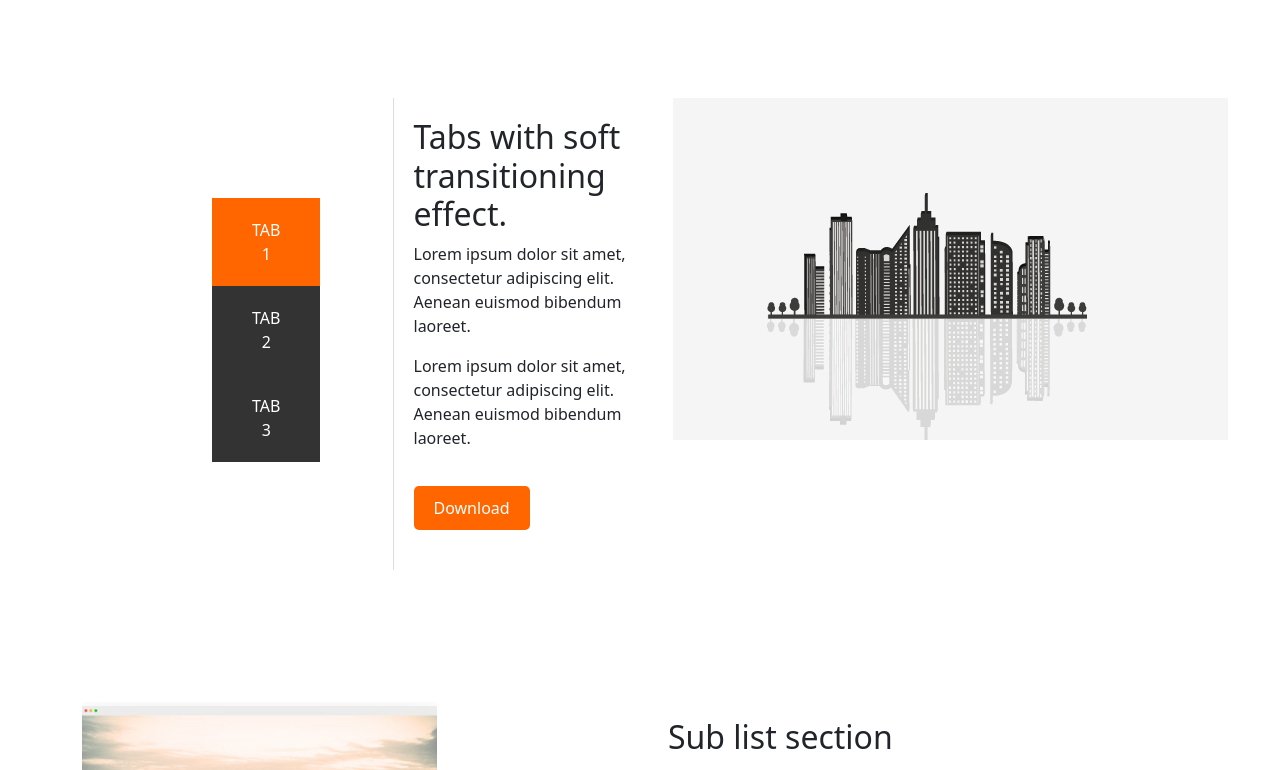
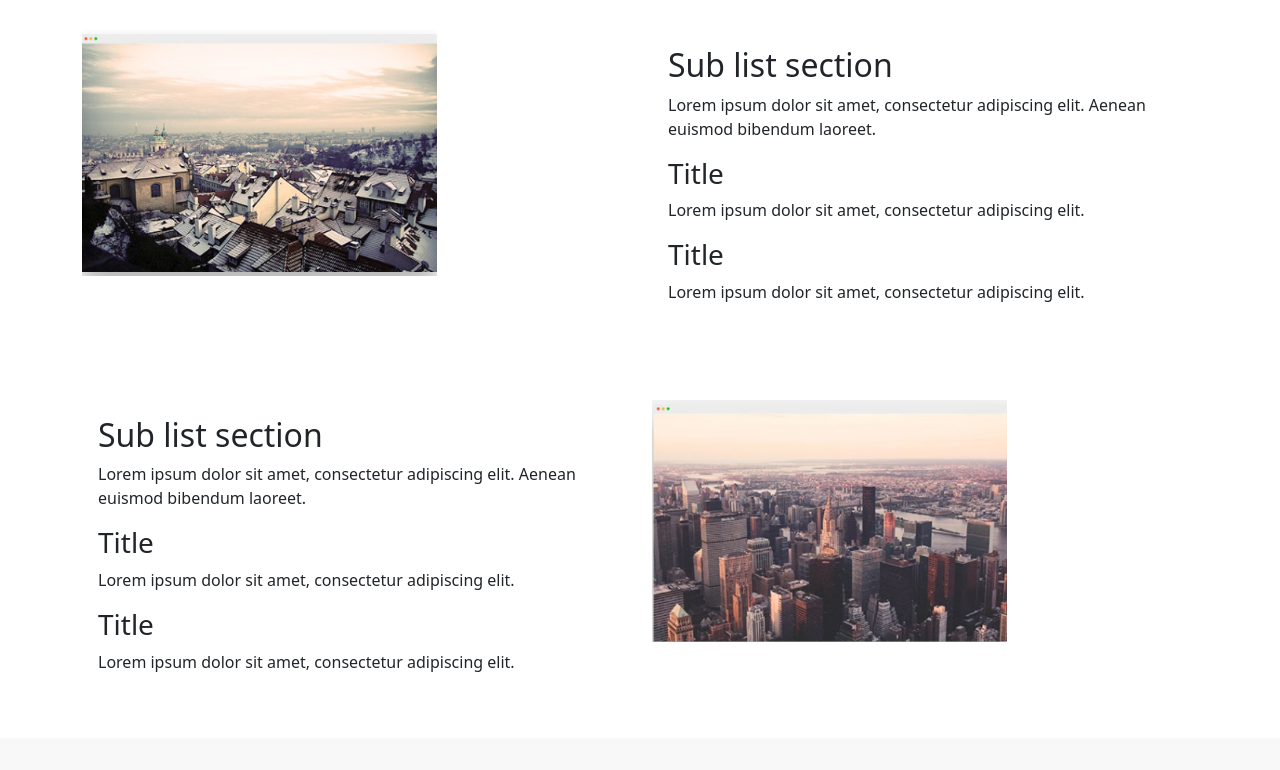
Before and after one commit to C0722G1-DUNG/demo_html, a plain HTML site: page index.html in a window 1280 px wide. Shown: the part 510-1280 px from the top of the page. Drawn offline with nearby package versions, Linux system fonts and the light colour scheme.

Commit message:
update_code

```diff
--- a/index.html
+++ b/index.html
@@ -36,63 +36,63 @@
 </header>
 
 
-<div style="margin: 100px" class="container">
-    <div class="row">
-        <div class="col">
-            <div class="tabs">
-                <button  class="tab-link active" onclick="openTab(event, 'Tab1')">TAB 1</button>
-                <button  class="tab-link" onclick="openTab(event, 'Tab2')">TAB 2</button>
-                <button  class="tab-link" onclick="openTab(event, 'Tab3')">TAB 3</button>
-            </div>
-        </div>
-        <div class="col">
-            <div id="Tab1" class="tab-content active">
-                <h2>Tabs with soft transitioning effect.</h2>
-                <p>Lorem ipsum dolor sit amet, consectetur adipiscing elit. Aenean euismod bibendum laoreet.</p>
-                <p>Lorem ipsum dolor sit amet, consectetur adipiscing elit. Aenean euismod bibendum laoreet.</p>
-                <a href="#" class="download-btn">Download</a>
-                <div class="cityscape">
+<!--<div style="margin: 100px" class="container">-->
+<!--    <div class="row">-->
+<!--        <div class="col">-->
+<!--            <div class="tabs">-->
+<!--                <button  class="tab-link active" onclick="openTab(event, 'Tab1')">TAB 1</button>-->
+<!--                <button  class="tab-link" onclick="openTab(event, 'Tab2')">TAB 2</button>-->
+<!--                <button  class="tab-link" onclick="openTab(event, 'Tab3')">TAB 3</button>-->
+<!--            </div>-->
+<!--        </div>-->
+<!--        <div class="col">-->
+<!--            <div id="Tab1" class="tab-content active">-->
+<!--                <h2>Tabs with soft transitioning effect.</h2>-->
+<!--                <p>Lorem ipsum dolor sit amet, consectetur adipiscing elit. Aenean euismod bibendum laoreet.</p>-->
+<!--                <p>Lorem ipsum dolor sit amet, consectetur adipiscing elit. Aenean euismod bibendum laoreet.</p>-->
+<!--                <a href="#" class="download-btn">Download</a>-->
+<!--                <div class="cityscape">-->
+<!--                 -->
+<!--                </div>-->
+<!--            </div>-->
+<!--            <div id="Tab2" class="tab-content">-->
+<!--                <h2>Content for Tab 2</h2>-->
+<!--                <p>Content for the second tab goes here. This is different from the first tab.</p>-->
+<!--                <a href="#" class="download-btn">Download</a>-->
+<!--                <div class="cityscape">-->
 
-                </div>
-            </div>
-            <div id="Tab2" class="tab-content">
-                <h2>Content for Tab 2</h2>
-                <p>Content for the second tab goes here. This is different from the first tab.</p>
-                <a href="#" class="download-btn">Download</a>
-                <div class="cityscape">
+<!--                </div>-->
+<!--            </div>-->
+<!--            <div id="Tab3" class="tab-content">-->
+<!--                <h2>Content for Tab 3</h2>-->
+<!--                <p>Content for the third tab goes here. This is different from the first and second tabs.</p>-->
+<!--                <a href="#" class="download-btn">Download</a>-->
+<!--                <div class="cityscape">-->
 
-                </div>
-            </div>
-            <div id="Tab3" class="tab-content">
-                <h2>Content for Tab 3</h2>
-                <p>Content for the third tab goes here. This is different from the first and second tabs.</p>
-                <a href="#" class="download-btn">Download</a>
-                <div class="cityscape">
+<!--                </div>-->
+<!--            </div>-->
+<!--        </div>-->
+<!--        <div class="col">-->
+<!--            <img src="img/Slice%202%20(1).png" alt="Cityscape Image">-->
+<!--        </div>-->
+<!--    </div>-->
+<!--</div>-->
 
-                </div>
-            </div>
-        </div>
-        <div class="col">
-            <img src="img/Slice%202%20(1).png" alt="Cityscape Image">
-        </div>
-    </div>
-</div>
-
-<script>
-    function openTab(event, tabName) {
-        var i, tabcontent, tablinks;
-        tabcontent = document.getElementsByClassName("tab-content");
-        for (i = 0; i < tabcontent.length; i++) {
-            tabcontent[i].classList.remove("active");
-        }
-        tablinks = document.getElementsByClassName("tab-link");
-        for (i = 0; i < tablinks.length; i++) {
-            tablinks[i].classList.remove("active");
-        }
-        document.getElementById(tabName).classList.add("active");
-        event.currentTarget.classList.add("active");
-    }
-</script>
+<!--<script>-->
+<!--    function openTab(event, tabName) {-->
+<!--        var i, tabcontent, tablinks;-->
+<!--        tabcontent = document.getElementsByClassName("tab-content");-->
+<!--        for (i = 0; i < tabcontent.length; i++) {-->
+<!--            tabcontent[i].classList.remove("active");-->
+<!--        }-->
+<!--        tablinks = document.getElementsByClassName("tab-link");-->
+<!--        for (i = 0; i < tablinks.length; i++) {-->
+<!--            tablinks[i].classList.remove("active");-->
+<!--        }-->
+<!--        document.getElementById(tabName).classList.add("active");-->
+<!--        event.currentTarget.classList.add("active");-->
+<!--    }-->
+<!--</script>-->
 
 
 <section class="sub-list-section">
```
